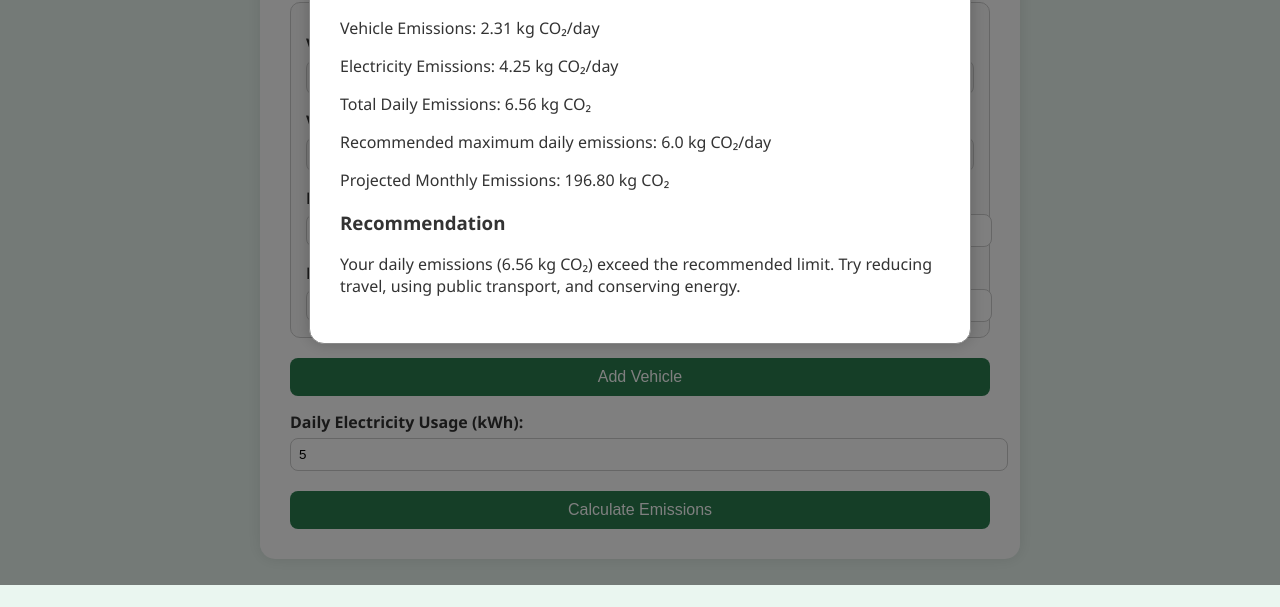
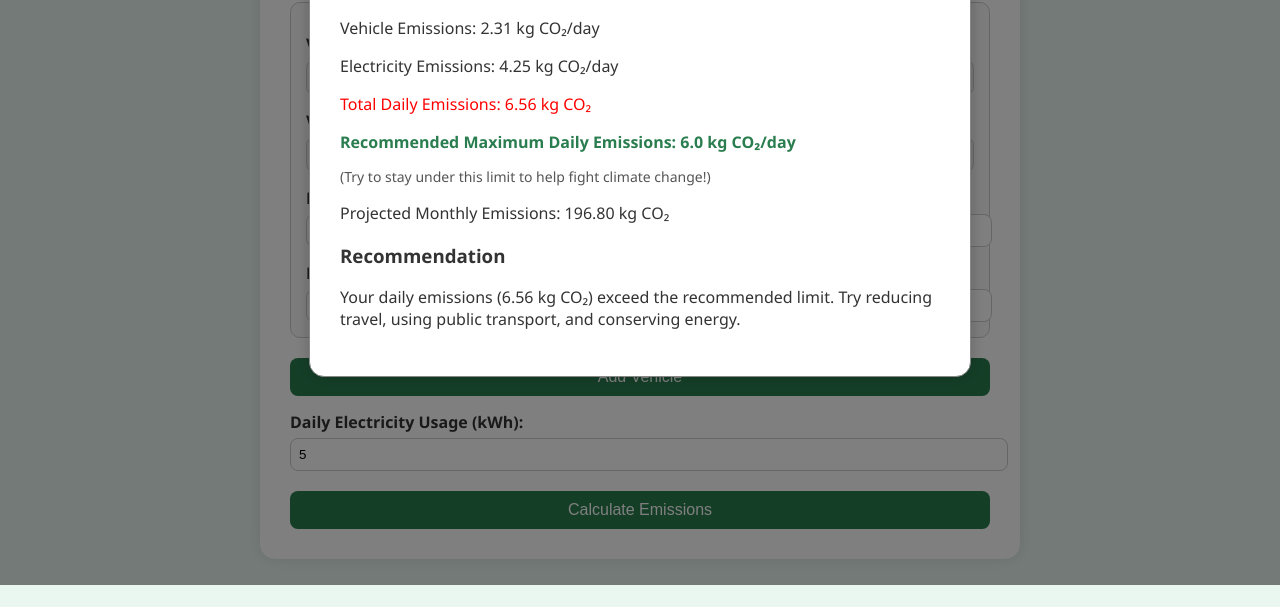
Before and after one commit to Anish-Dharma/EcoTrack, a plain HTML site: page CFtPrt.html in a window 1280 px wide. Both pictures are taken after typing "5", "5", "5" into the empty fields and a click on the button "Calculate Emissions". Shown: the part 215-822 px from the top of the page. Drawn offline with Linux system fonts and the light colour scheme.

Commit message:
Update CFtPrt.html

```diff
--- a/CFtPrt.html
+++ b/CFtPrt.html
@@ -122,7 +122,7 @@
       <p id="carEmission"></p>
       <p id="electricityEmission"></p>
       <p id="totalEmission"></p>
-      <p id="dailyLimit"></p>  <!-- Added to show recommended limit -->
+      <div id="dailyLimit"></div> <!-- updated -->
       <p id="monthlyProjection"></p>
       <h3>Recommendation</h3>
       <p id="recommendation"></p>
@@ -194,8 +194,24 @@
 
       document.getElementById("carEmission").textContent = `Vehicle Emissions: ${totalCarEmissions.toFixed(2)} kg CO₂/day`;
       document.getElementById("electricityEmission").textContent = `Electricity Emissions: ${electricityEmissions.toFixed(2)} kg CO₂/day`;
-      document.getElementById("totalEmission").textContent = `Total Daily Emissions: ${totalEmissions.toFixed(2)} kg CO₂`;
-      document.getElementById("dailyLimit").textContent = `Recommended maximum daily emissions: ${carbonLimit.toFixed(1)} kg CO₂/day`;
+
+      const totalEmissionElement = document.getElementById("totalEmission");
+      totalEmissionElement.textContent = `Total Daily Emissions: ${totalEmissions.toFixed(2)} kg CO₂`;
+
+      // Color coding emission
+      if (totalEmissions <= carbonLimit * 0.8) {
+        totalEmissionElement.style.color = "green"; // Safe
+      } else if (totalEmissions <= carbonLimit) {
+        totalEmissionElement.style.color = "orange"; // Close to limit
+      } else {
+        totalEmissionElement.style.color = "red"; // Exceeded
+      }
+
+      document.getElementById("dailyLimit").innerHTML = `
+        <strong style="color: #2a7d4f;">Recommended Maximum Daily Emissions: ${carbonLimit.toFixed(1)} kg CO₂/day</strong>
+        <p style="font-size: 14px; color: #555;">(Try to stay under this limit to help fight climate change!)</p>
+      `;
+
       document.getElementById("monthlyProjection").textContent = `Projected Monthly Emissions: ${monthlyProjection.toFixed(2)} kg CO₂`;
 
       let recommendation = "Great job! Keep tracking your impact.";
```
